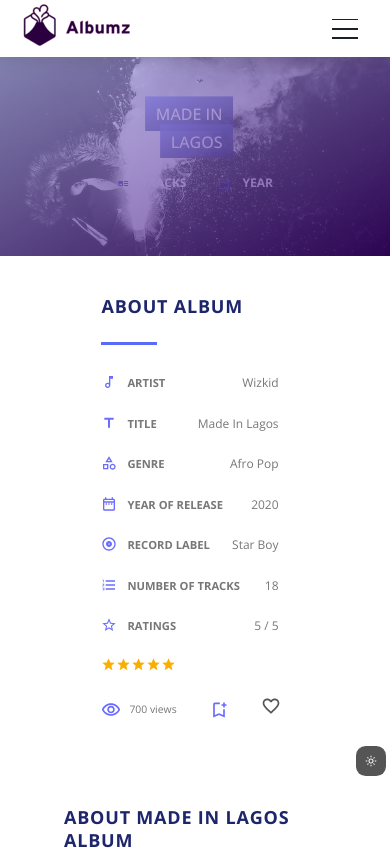
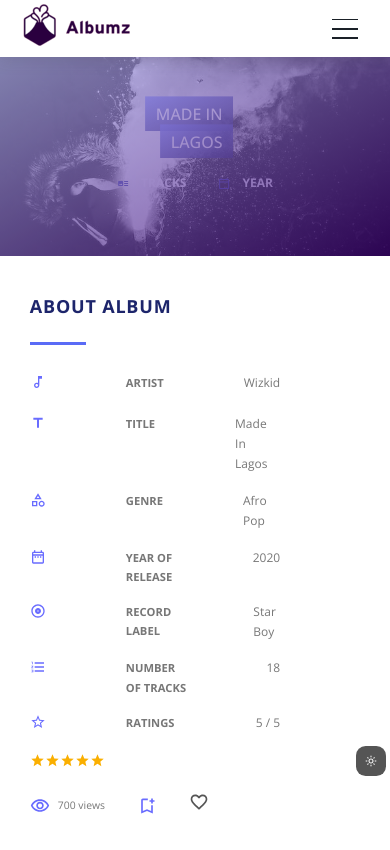
Before and after one commit to esteemayo/next-albumz-client, a Next.js app: page /albums/slug in a window 390 px wide. Shown: the top 850 px of the page. Built offline with nearby package versions, Linux system fonts and the light colour scheme.

Commit message:
wrote media query for different screen sizes

```diff
--- a/styles/AlbumDescription.module.scss
+++ b/styles/AlbumDescription.module.scss
@@ -41,6 +41,10 @@
         span {
           margin-right: 1.25rem;
           color: #777;
+
+          @media only screen and (max-width: 48em) {
+            margin-right: 10rem;
+          }
         }
 
         span:nth-child(2) {
@@ -57,6 +61,10 @@
         span:nth-child(3) {
           text-transform: capitalize;
           font-size: 1.5rem;
+
+          @media only screen and (max-width: 48em) {
+            margin-left: 10rem;
+          }
         }
 
         &:not(last-of-type) {
```
